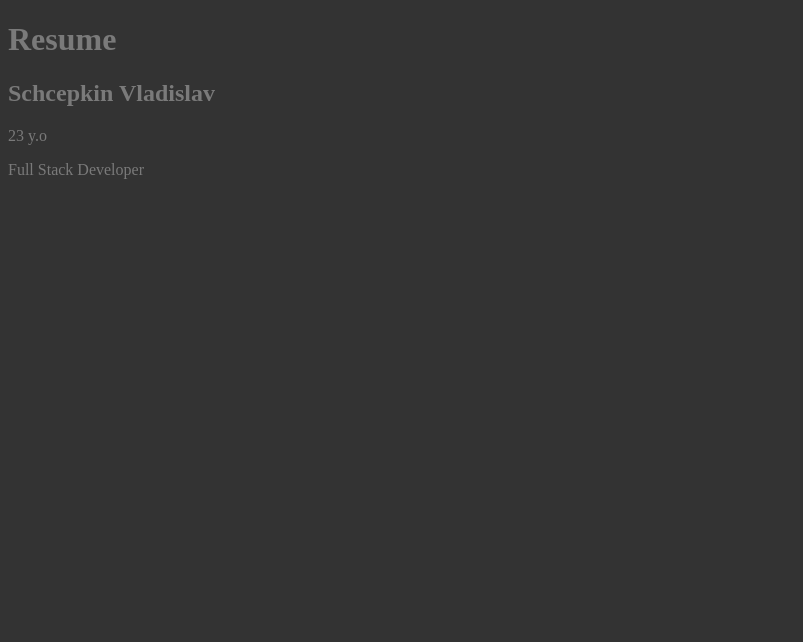
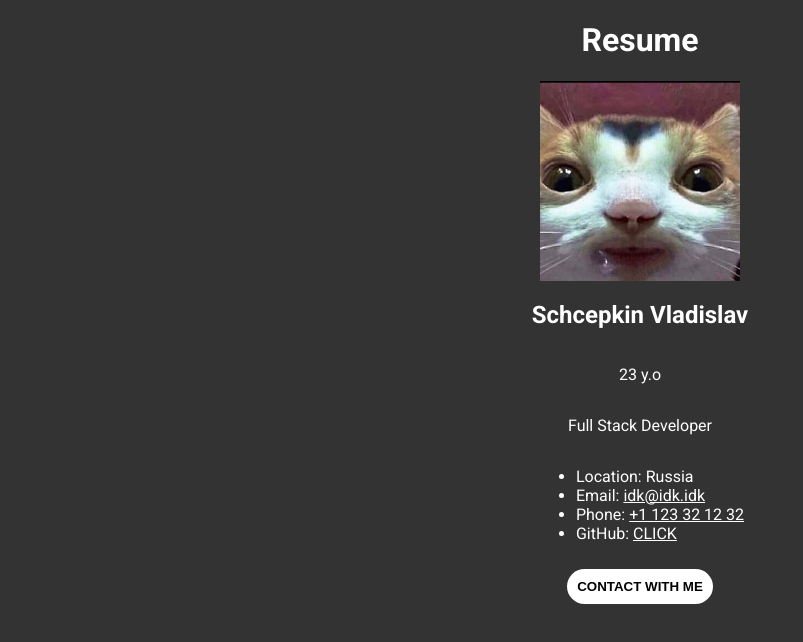
Before and after one commit to neKeyoff/1-to, a plain HTML site: page index.html in a window 1280 px wide. Shown: the whole page, without its empty margins (0-803 px from the left). Drawn offline with Linux system fonts and the light colour scheme.

Commit message:
next step
Continue web app

```diff
--- a/index.html
+++ b/index.html
@@ -7,9 +7,19 @@
     <link rel="stylesheet" href="style.css">
 </head>
 <body>
+    <span></span>
     <h1>Resume</h1>
+    <img src="profile.jpg" alt="">
     <h2>Schcepkin Vladislav</h2>
-    <span>23 y.o</span>
+    <p>23 y.o</p>
     <p>Full Stack Developer</p>
+    <ul>
+        <li>Location: Russia</li>
+        <li>Email: <a href="mailto:idk@idk.idk">idk@idk.idk</a></li>
+        <li>Phone: <a href="tel:+1123321232">+1 123 32 12 32</a></li>
+        <li>GitHub: <a href="#">CLICK</a></li>
+
+    </ul>
+    <button>CONTACT WITH ME</button>
 </body>
 </html>
--- a/style.css
+++ b/style.css
@@ -1,5 +1,43 @@
+@import url('https://fonts.googleapis.com/css2?family=Roboto:ital,wght@0,100..900;1,100..900&display=swap');
+
 body {
     background-color: #333;
-    color:#7a7a7a;
+    color:#fff;
+    font-family: "Roboto", sans-serif;
+    width: 60%;
+    display: flex;
+    justify-content: center;
+    flex-direction: column;
+    align-items: center;
+    margin: auto;
+}
 
+h1, h2, p  {
+    display: flex;
+    justify-content: center;
 }
+
+img {
+    width: 200px;
+    height: 200px;
+    display: flex;
+    justify-content: center;
+}
+
+a {
+    color: #ffffff;
+  }
+
+  ul {
+
+  }
+
+button {
+    background-color: #fff;
+    border-radius: 20px;
+    margin: 10px;
+    padding: 10px;
+    font-weight: 600;
+    border: none;
+    outline: none;
+}
```
Also changed, not shown: profile.jpg (added).
